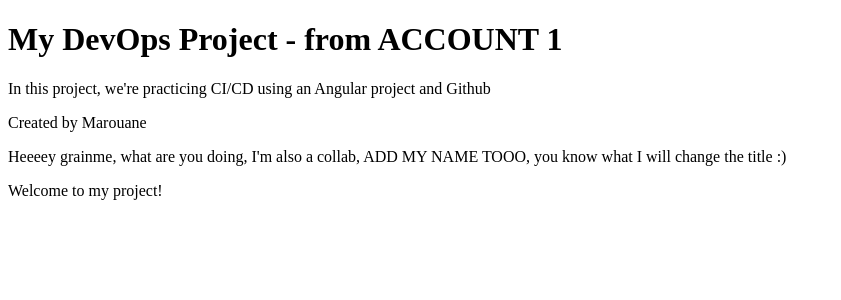
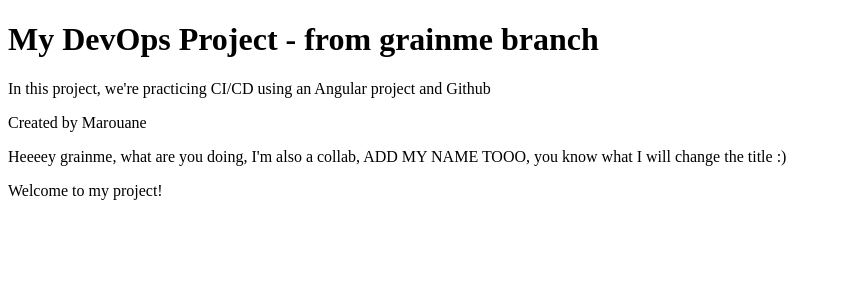
Before and after one commit to grainme/DevOps_Lab, an Angular app in the folder CI_CD_Angular_Lab/: page / in a window 1280 px wide. Shown: the top 300 px of the page, without its empty margins (0-841 px from the left). Built offline with nearby package versions, Linux system fonts and the light colour scheme.

Commit message:
Update app.component.html

```diff
--- a/CI_CD_Angular_Lab/src/app/app.component.html
+++ b/CI_CD_Angular_Lab/src/app/app.component.html
@@ -1,4 +1,4 @@
-<h1>My DevOps Project - from ACCOUNT 1</h1>
+<h1>My DevOps Project - from grainme branch</h1>
 <p>
   In this project, we're practicing CI/CD using an Angular project and Github
 </p>
```
